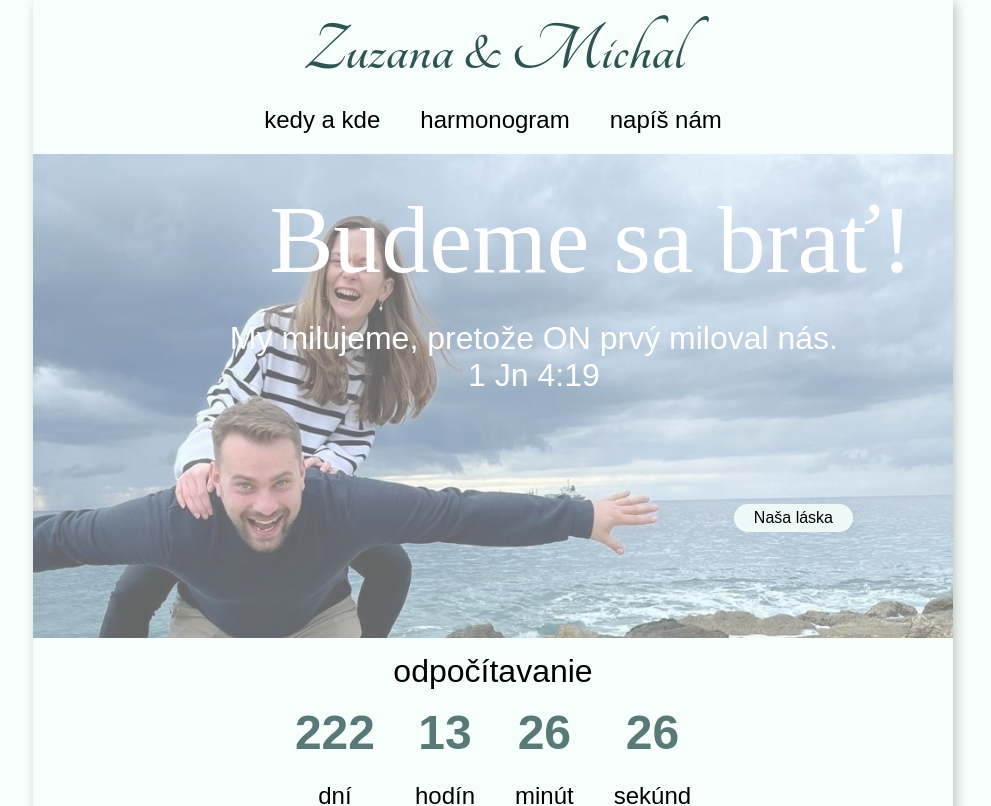
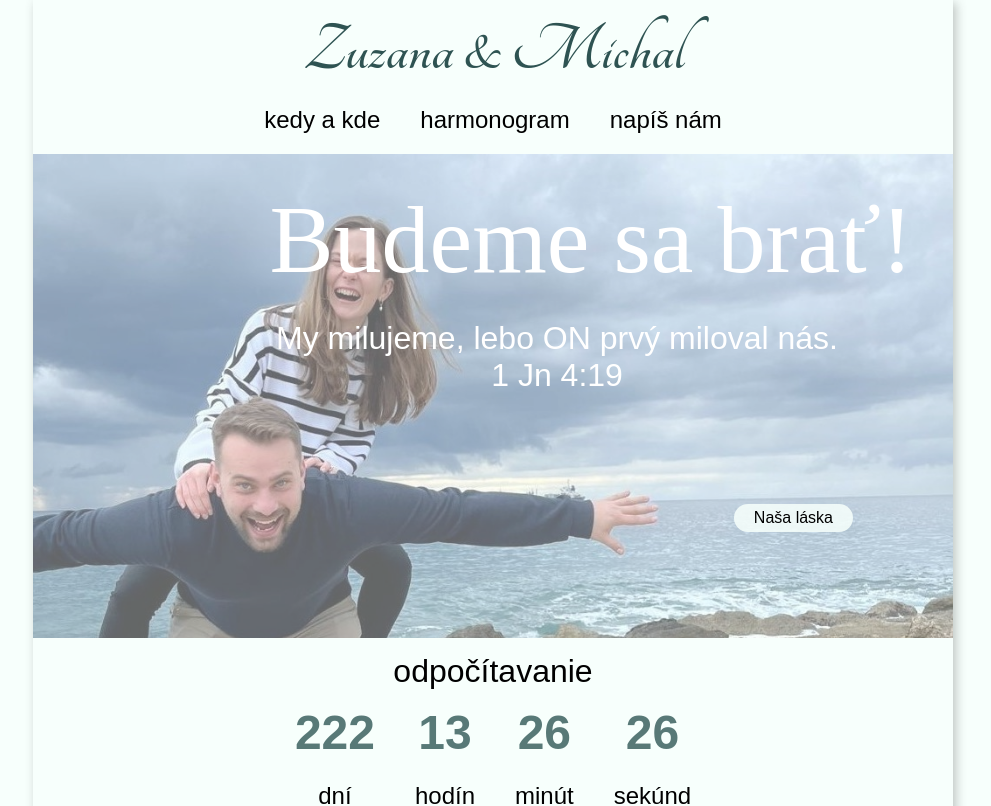
Before and after one commit to gracianaa/zam_wedding, a React (Vite) app: page / in a window 1280 px wide. Shown: the top 806 px of the page, without its empty margins (147-1138 px from the left). Built offline with nearby package versions, Linux system fonts and the light colour scheme; no server answers; a web font is replaced by a local one.

Commit message:
intro foto updated bold and text corrected

```diff
--- a/src/components/Intro/index.jsx
+++ b/src/components/Intro/index.jsx
@@ -50,7 +50,7 @@ export const Intro = () => {
           <h1 className="intro-heading">Budeme sa brať!</h1>
           <div className="intro-verse">
             <h2 className="intro-verse__text">
-              My milujeme, pretože ON prvý miloval nás.
+              My milujeme, lebo ON prvý miloval nás.
             </h2>
             <h2 className="intro-verse__text">1 Jn 4:19</h2>
           </div>
--- a/src/components/Intro/style.css
+++ b/src/components/Intro/style.css
@@ -34,7 +34,7 @@
   font-size: 1rem;
   color: #ffffff;
   padding: 0 15px;
-  font-weight: 400;
+  font-weight: 500;
 }
 
 .intro-btn {
```
